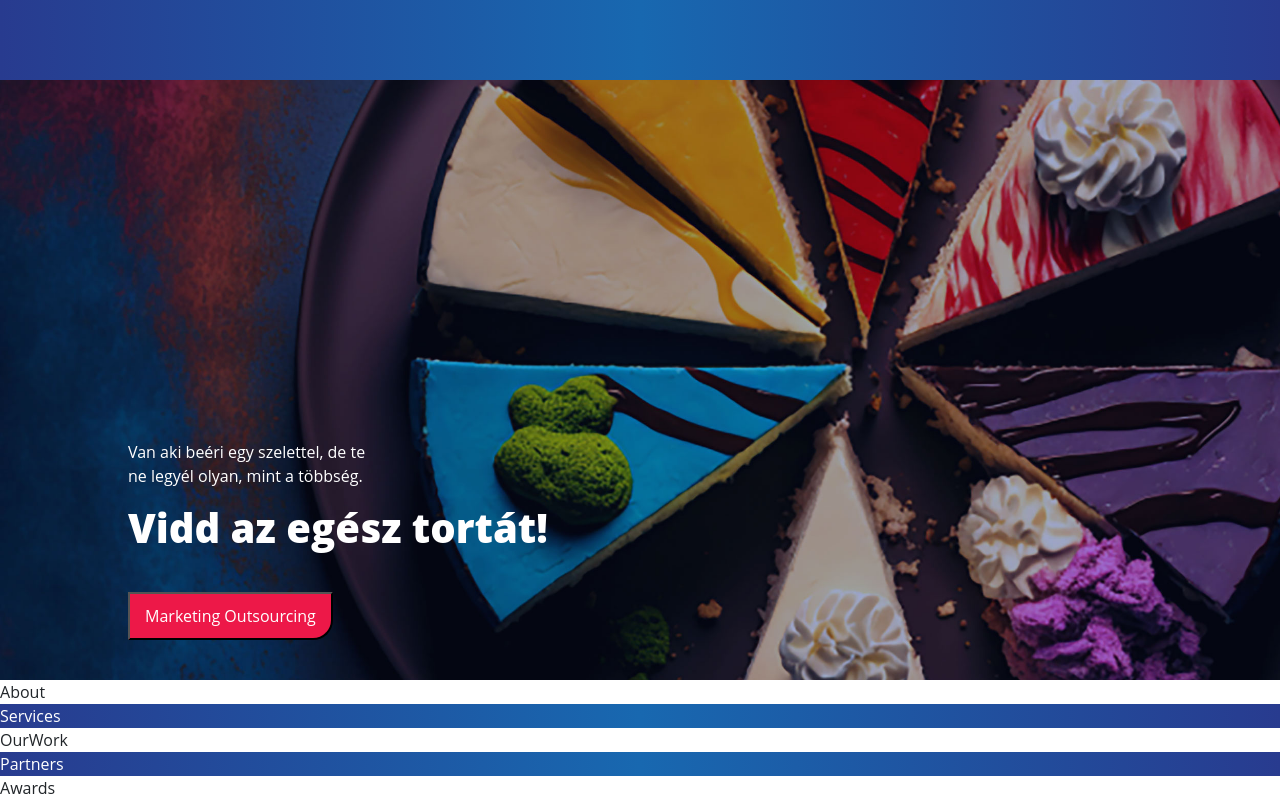
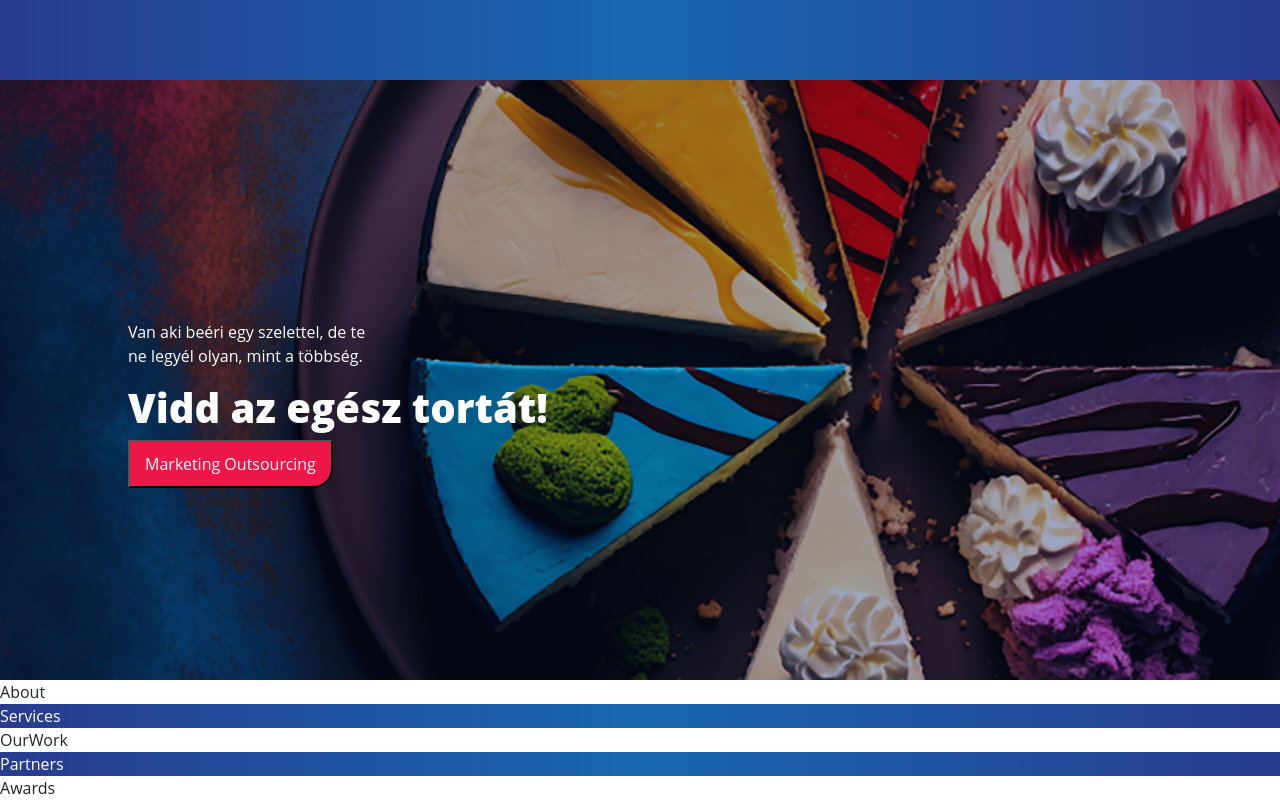
Before and after one commit to BendLac/ocTrialTaskForWebDeveloper, a React (Create React App) app: page / in a window 1280 px wide. Shown: the top 800 px of the page. Built offline with nearby package versions, Linux system fonts and the light colour scheme.

Commit message:
fix: slider container position

```diff
--- a/src/App.css
+++ b/src/App.css
@@ -26,8 +26,6 @@
 
 .slider-button{
   position: absolute;
-  left: 10%;
-  bottom: 20%;
   background-color: #ed1848;
   color: white;
 }
@@ -48,7 +46,7 @@
   position: absolute;
   color: white;
   left: 10%;
-  bottom: 30%;
+  top: 40%;
 }
 
 .slider-p {
--- a/src/components/SliderComponent.js
+++ b/src/components/SliderComponent.js
@@ -8,8 +8,8 @@ function Slider() {
             <div className='slider-element'>
                 <p className='slider-p medium'>Van aki beéri egy szelettel, de te ne legyél olyan, mint a többség.</p>
                 <h1 className='black'>Vidd az egész tortát!</h1>
+                <button className='button slider-button medium'>Marketing Outsourcing</button>
             </div>
-            <button className='button slider-button medium'>Marketing Outsourcing</button>
             <img className='slider' src={slider1} alt='slider-1'/>
         </div>
     </React.Fragment>
```
